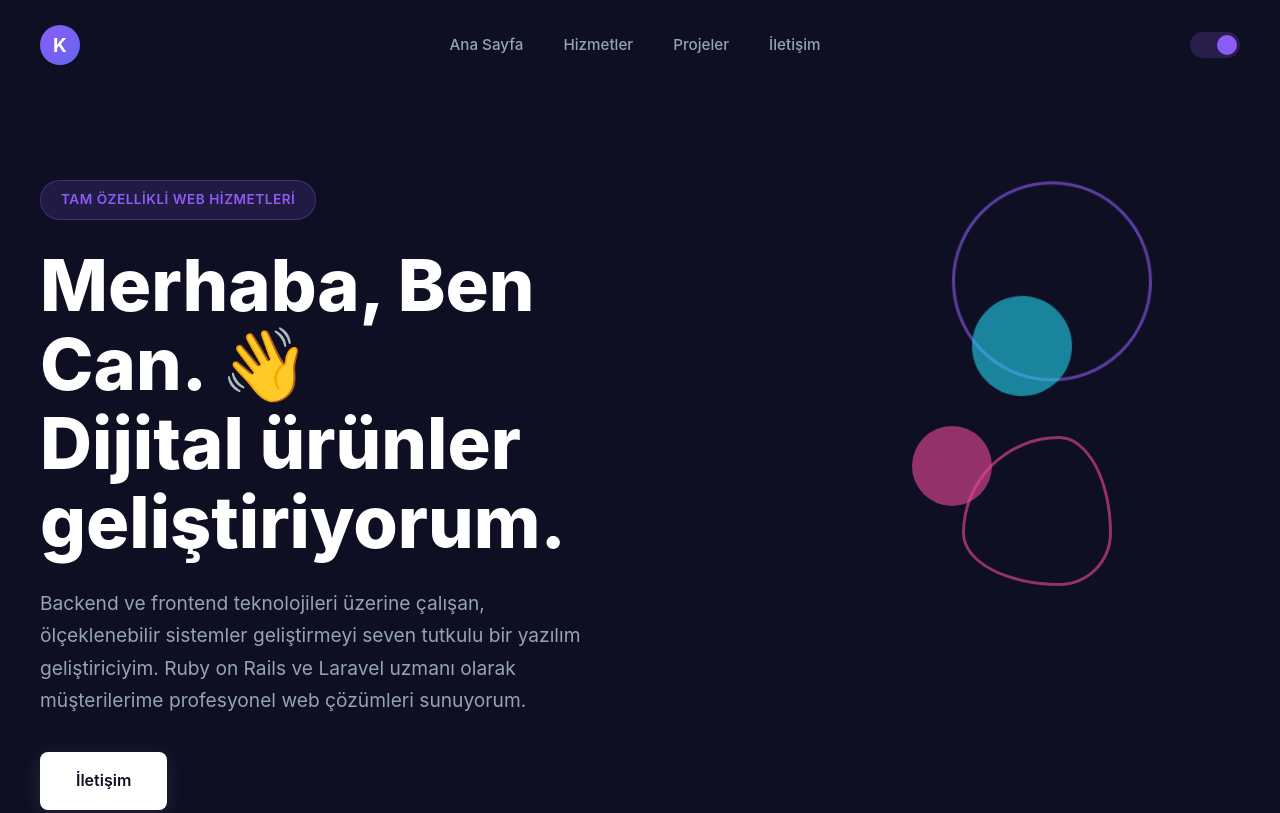
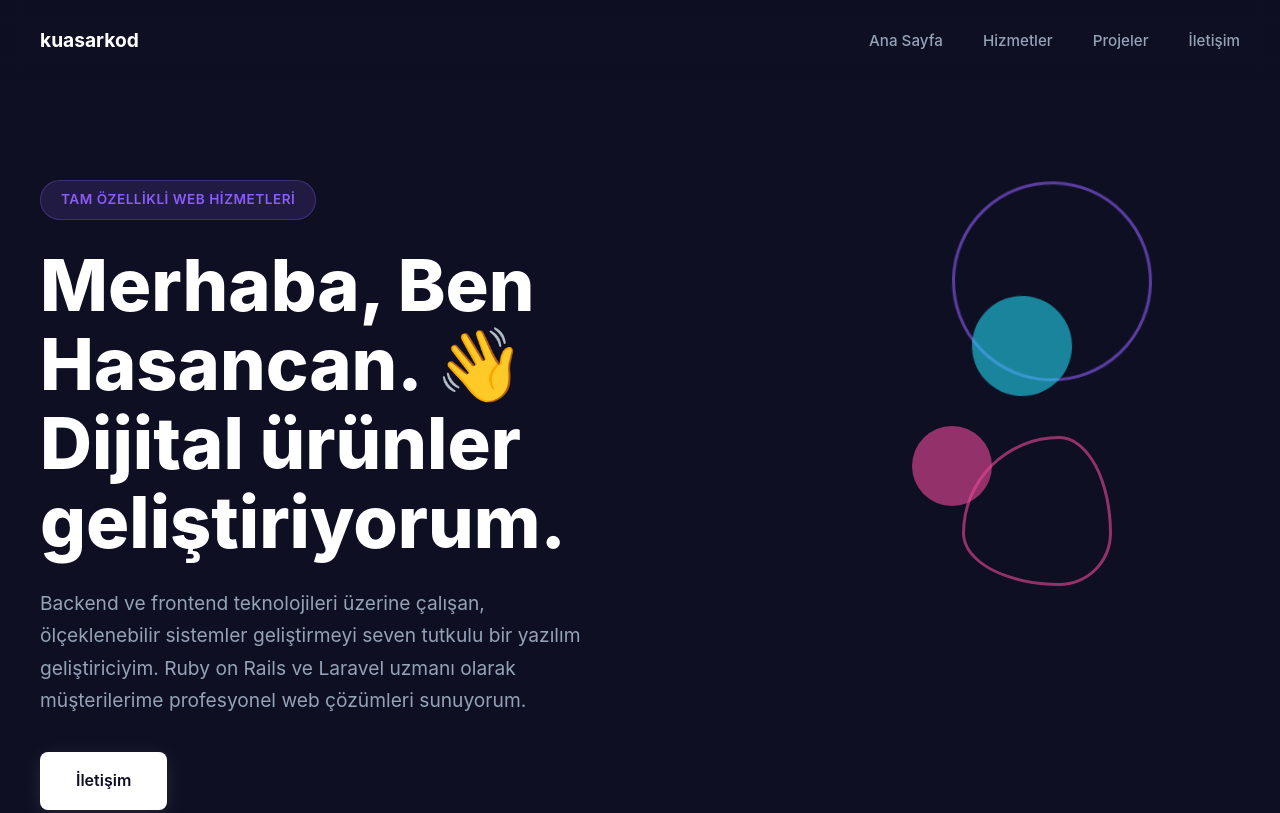
Before and after one commit to kuasarkod/kuasarkod.github.io, a plain HTML site: page index.html in a window 1280 px wide. Shown: the top 813 px of the page. Drawn offline with Linux system fonts and the light colour scheme.

Commit message:
Update index.html

```diff
--- a/index.html
+++ b/index.html
@@ -49,21 +49,9 @@
         }
 
         .logo {
-            display: flex;
-            align-items: center;
-            gap: 12px;
-        }
-
-        .logo-circle {
-            width: 40px;
-            height: 40px;
-            border-radius: 50%;
-            background: linear-gradient(135deg, var(--primary), var(--secondary));
-            display: flex;
-            align-items: center;
-            justify-content: center;
+            font-size: 1.2em;
             font-weight: 700;
-            font-size: 1.2em;
+            color: white;
         }
 
         .nav-links {
@@ -86,24 +74,7 @@
         }
 
         .theme-toggle {
-            width: 50px;
-            height: 26px;
-            background: rgba(139, 92, 246, 0.2);
-            border-radius: 13px;
-            position: relative;
-            cursor: pointer;
-        }
-
-        .theme-toggle::after {
-            content: '';
-            position: absolute;
-            width: 20px;
-            height: 20px;
-            background: var(--primary);
-            border-radius: 50%;
-            top: 3px;
-            right: 3px;
-            transition: 0.3s;
+            display: none;
         }
 
         .hero {
@@ -514,23 +485,20 @@
 <body>
     <nav class="nav">
         <div class="nav-container">
-            <div class="logo">
-                <div class="logo-circle">K</div>
-            </div>
+            <div class="logo">kuasarkod</div>
             <ul class="nav-links">
                 <li><a href="#home">Ana Sayfa</a></li>
                 <li><a href="#services">Hizmetler</a></li>
                 <li><a href="#projects">Projeler</a></li>
                 <li><a href="#contact">İletişim</a></li>
             </ul>
-            <div class="theme-toggle"></div>
         </div>
     </nav>
 
     <section class="hero" id="home">
         <div class="hero-content">
             <div class="badge">TAM ÖZELLİKLİ WEB HİZMETLERİ</div>
-            <h1>Merhaba, Ben Can. <span class="wave-emoji">👋</span><br>Dijital ürünler geliştiriyorum.</h1>
+            <h1>Merhaba, Ben Hasancan. <span class="wave-emoji">👋</span><br>Dijital ürünler geliştiriyorum.</h1>
             <p>Backend ve frontend teknolojileri üzerine çalışan, ölçeklenebilir sistemler geliştirmeyi seven tutkulu bir yazılım geliştiriciyim. Ruby on Rails ve Laravel uzmanı olarak müşterilerime profesyonel web çözümleri sunuyorum.</p>
             <a href="#contact" class="cta-button">İletişim</a>
         </div>
@@ -723,8 +691,7 @@
     <footer>
         <div class="footer-content">
             <div class="footer-left">
-                <div class="logo-circle">K</div>
-                <span>2025 Kuasar Kod. Türkiye için üretilen çözümler • ❤️</span>
+                <span>Hasan Can Sözkan • Türkiye❤️için gelişmiş çözümler.</span>
             </div>
             <div class="footer-links">
                 <a href="#contact">İletişim</a>
```
